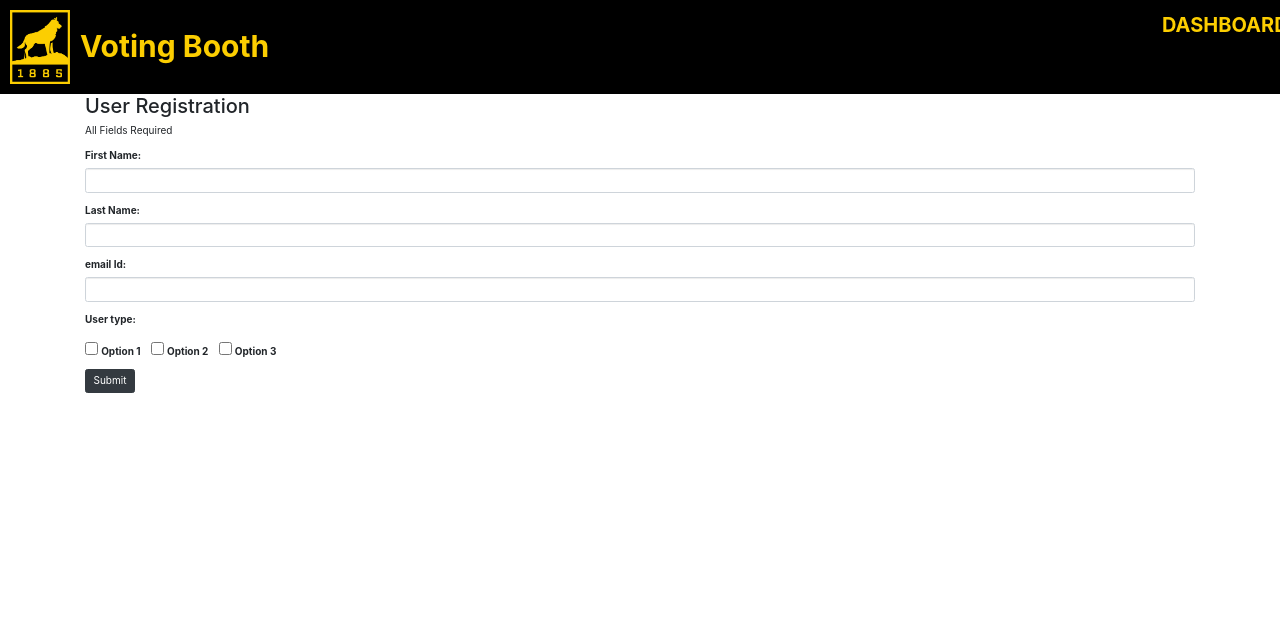
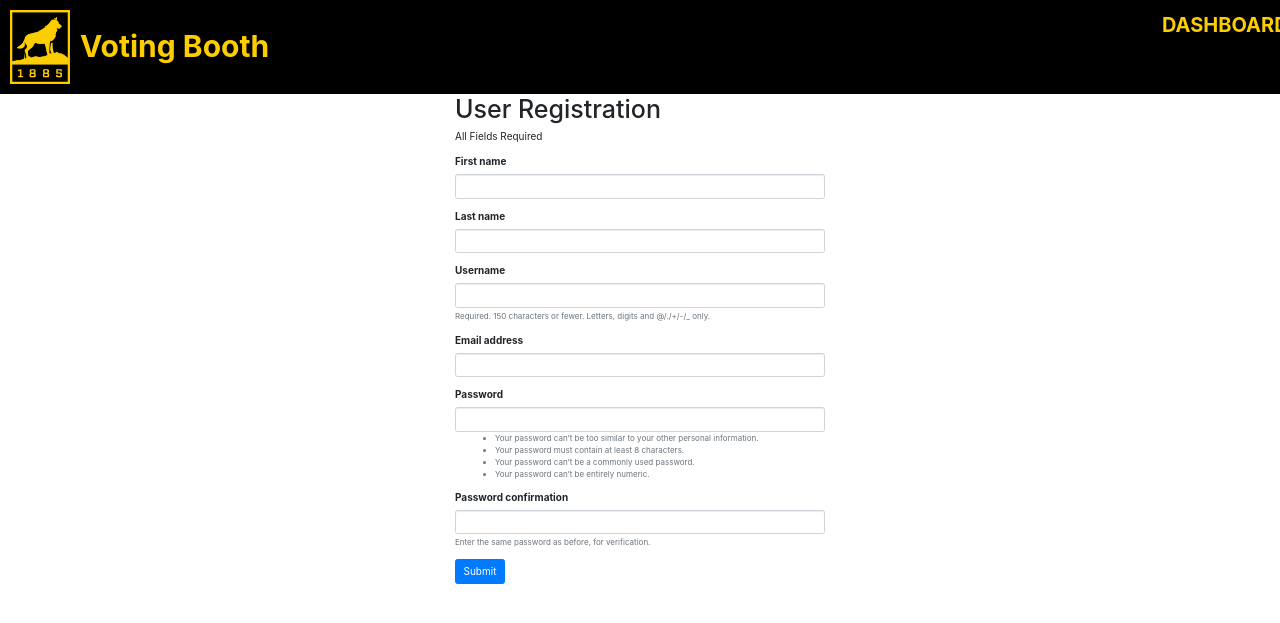
Before and after one commit to MTUHIDE/ask-meagain, a Django app: page /admin/registration/ in a window 1280 px wide. Shown: the top 623 px of the page. Run offline with Django 3.2, Linux system fonts and the light colour scheme; some libraries are stand-ins or nearby versions.

```diff
--- a/admin_back/forms.py
+++ b/admin_back/forms.py
@@ -1,4 +1,7 @@
 from django import forms
+from django.contrib.auth.forms import UserCreationForm
+from django.contrib.auth.models import User
+from django.forms import ModelForm
 
 """
     Creating a question requires an existing survey, to add one to your database do the following:
@@ -28,3 +31,25 @@ class QuestionForm(forms.Form):
 
     TYPE_CHOICES = [('radio', 'Radio'), ('checkbox', 'Checkbox')]
     answertype = forms.ChoiceField(choices=TYPE_CHOICES, widget=forms.RadioSelect)
+
+    """
+
+class RegisterForm(forms.Form):
+    first_name = forms.CharField(label='First name', max_length=100)
+    last_name = forms.CharField(label='Last name', max_length=100)
+    emailId = forms.CharField(label='Email ID', max_length=200)
+    password = forms.CharField(label='Password', max_length=200)
+    confirm_password = forms.CharField(label='confirm_password', max_length=200)
+"""
+
+
+class CreateUserForm(UserCreationForm):
+    def clean_email(self):
+        data = self.cleaned_data['email']
+        if "@mtu.edu" not in data:   # any check you need
+            raise forms.ValidationError("Must be a MTU email address")
+        return data
+
+    class Meta:
+        model = User
+        fields = ['first_name', 'last_name', 'username', 'email', 'password1', 'password2']
--- a/admin_back/templates/admin_back/forgot_password.html
+++ b/admin_back/templates/admin_back/forgot_password.html
@@ -2,7 +2,7 @@
 
 {% block content %}
 <div id="highlighted" class="hl-basic hidden-xs">
-  <div class="container-fluid">
+  <div class="container-fluid" style="width: 600px">
     <div class="row">
       <div class="col-sm-9 col-sm-offset-3 col-md-9 col-md-offset-3 col-lg-10 col-lg-offset-2">
         <h1>Forgot Password</h1>
@@ -19,7 +19,7 @@
           <div id="subMenu" class="panel panel-default">
             <ul class="subMenuHighlight panel-heading">
               <li class="subMenuHighlight panel-title" id="subMenuHighlight">
-                <a id="123" class="subMenuHighlight" href=""><span>Register</span></a>
+                <a id="123" class="subMenuHighlight" href="http://127.0.0.1:8000/admin/registration/"><span>Register</span></a>
               </li>
             </ul>
 
@@ -40,7 +40,7 @@
             <div class="col-md-5 forgot-form">
               <p>Please enter your email address below and we will send you information to change your password.</p>
               <label class="inline_label" for="un">Email Address</label> <input id="email_addy" name="email_addy" class="form-control" type="text"><br>
-              <a id="mybad" class="btn btn-primary" role="button">Reset</a>
+                <input type="submit" class="btn btn-primary" value="Reset">
             </div>
             <div class="col-md-5 forgot-return" style="display:none;">
               <h2>Reset Password Sent</h2>
--- a/admin_back/templates/admin_back/home.html
+++ b/admin_back/templates/admin_back/home.html
@@ -2,8 +2,6 @@
 {% extends 'admin_back/base.html' %}
 
 {% block content %}
-<!DOCTYPE html>
-<html lang="en">
 {% load static %}
     <link href= "{% static 'admin_back/basecss.css'%}" rel="stylesheet">
 <style>
--- a/admin_back/templates/admin_back/loginauth.html
+++ b/admin_back/templates/admin_back/loginauth.html
@@ -1,9 +1,6 @@
 {% extends 'admin_back/base.html' %}
 
 {% block content %}
-
-<!DOCTYPE html>
-<html lang="en">
 <head>
     <meta charset="UTF-8">
     <title>Login with google auth</title>
--- a/admin_back/templates/admin_back/user_registration.html
+++ b/admin_back/templates/admin_back/user_registration.html
@@ -1,8 +1,6 @@
 {% extends 'admin_back/base.html' %}
 
 {% block content %}
-<!DOCTYPE html>
-<html lang="en">
 <head>
     <meta charset="UTF-8">
     <title>Register user page</title>
@@ -16,45 +14,135 @@
 
 <body>
  <!--text box -->
-<div class="container">
-  <h2>User Registration</h2>
+<div class="container" style="width: 400px">
+  <h1>User Registration</h1>
     <p> All Fields Required</p>
-  <form action="/action_page.php">
+    <form method="POST" action="">
+        {% csrf_token %}
+
              <div class="form-group">
-      <label for="usr">First Name:</label>
-      <input type="text" class="form-control" id="usr" name="firstname">
+                <label for="{{ form.first_name.id_for_label_tag}}">
+                    {{ form.first_name.label }}
+                </label>
+                 <input type="text" id="{{ form.first_name.id_for_label }}"
+                            name="{{ form.first_name.html_name }}"
+                                {% if form.first_name.field.required %}required{% endif %}
+                                     class="form-control{% if form.first_name.errors %} is-invalid{% endif %}"
+                                        value="{% if form.first_name.value %}{{ form.first_name.value }}
+                                {% endif %}">
+                                {% if form.first_name.help_text %}
+                                    <small class="text-muted">
+                                        {{ form.first_name.help_text }}
+                                    </small>
+                                {% endif %}
+
+                 {% for err in form.first_name.errors %}
+                     <span class="invalid-feedback">{{ err }}</span>
+                 {% endfor %}
              </div>
                  <div class="form-group">
-      <label for="usr">Last Name:</label>
-      <input type="text" class="form-control" id="usr" name="lastname">
+                <label for="{{ form.last_name.id_for_label_tag}}">
+                    {{ form.last_name.label }}
+                </label>
+                 <input type="text" id="{{ form.last_name.id_for_label }}"
+                            name="{{ form.last_name.html_name }}"
+                                {% if form.last_name.field.required %}required{% endif %}
+                                     class="form-control{% if form.last_name.errors %} is-invalid{% endif %}"
+                                        value="{% if form.last_name.value %}{{ form.last_name.value }}
+                                {% endif %}">
+                                {% if form.last_name.help_text %}
+                                    <small class="text-muted">
+                                        {{ form.last_name.help_text }}
+                                    </small>
+                                {% endif %}
+
+                 {% for err in form.last_name.errors %}
+                     <span class="invalid-feedback">{{ err }}</span>
+                 {% endfor %}
+             </div>
+
+                 <div class="form-group">
+                <label for="{{ form.username.id_for_label_tag}}">
+                    {{ form.username.label }}
+                </label>
+                 <input type="text" id="{{ form.username.id_for_label }}"
+                            name="{{ form.username.html_name }}"
+                                {% if form.username.field.required %}required{% endif %}
+                                     class="form-control{% if form.username.errors %} is-invalid{% endif %}"
+                                        value="{% if form.username.value %}{{ form.username.value }}
+                                {% endif %}">
+                                {% if form.username.help_text %}
+                                    <small class="text-muted">
+                                        {{ form.username.help_text }}
+                                    </small>
+                                {% endif %}
+
+                 {% for err in form.username.errors %}
+                     <span class="invalid-feedback">{{ err }}</span>
+                 {% endfor %}
              </div>
                  <div class="form-group">
-      <label for="usr">email Id:</label>
-      <input type="email" class="form-control" id="id_username" name="emailId">
+                <label for="{{ form.email.id_for_label_tag}}">
+                    {{ form.email.label }}
+                </label>
+                 <input type="text" id="{{ form.email.id_for_label }}"
+                            name="{{ form.email.html_name }}"
+                                {% if form.email.field.required %}required{% endif %}
+                                     class="form-control{% if form.email.errors %} is-invalid{% endif %}"
+                                        value="{% if form.email.value %}{{ form.email.value }}
+                                {% endif %}">
+                                {% if form.email.help_text %}
+                                    <small class="text-muted">
+                                        {{ form.email.help_text }}
+                                    </small>
+                                {% endif %}
+
+                 {% for err in form.email.errors %}
+                     <span class="invalid-feedback">{{ err }}</span>
+                 {% endfor %}
              </div>
                  <div class="form-group">
-      <label for="usertype">User type:</label>
+                <label for="{{ form.password1.id_for_label_tag}}">
+                    {{ form.password1.label }}
+                </label>
+                 <input type="password" id="{{ form.password1.id_for_label }}"
+                            name="{{ form.password1.html_name }}"
+                                {% if form.password1.field.required %}required{% endif %}
+                                     class="form-control{% if form.password1.errors %} is-invalid{% endif %}"
+                                        value="{% if form.password1.value %}{{ form.password1.value }}
+                                {% endif %}">
+                                {% if form.password1.help_text %}
+                                    <small class="text-muted">
+                                        {{ form.password1.help_text }}
+                                    </small>
+                                {% endif %}
+
+                 {% for err in form.password1.errors %}
+                     <span class="invalid-feedback">{{ err }}</span>
+                 {% endfor %}
              </div>
-      <!-- check box-->
-    <div class="form-check-inline">
-        <label class="form-check-label">
-            <input type="checkbox" class="form-check-input" value="">Option 1
+                 <div class="form-group">
+                <label for="{{ form.password2.id_for_label_tag}}">
+                    {{ form.password2.label }}
                 </label>
+                 <input type="password" id="{{ form.password2.id_for_label }}"
+                            name="{{ form.password2.html_name }}"
+                                {% if form.password2.field.required %}required{% endif %}
+                                     class="form-control{% if form.password2.errors %} is-invalid{% endif %}"
+                                        value="{% if form.password2.value %}{{ form.password2.value }}
+                                {% endif %}">
+                                {% if form.password2.help_text %}
+                                    <small class="text-muted">
+                                        {{ form.password2.help_text }}
+                                    </small>
+                                {% endif %}
+
+                 {% for err in form.password2.errors %}
+                     <span class="invalid-feedback">{{ err }}</span>
+                 {% endfor %}
              </div>
-    <div class="form-check-inline">
-        <label class="form-check-label">
-            <input type="checkbox" class="form-check-input" value="">Option 2
-        </label>
-    </div>
-    <div class="form-check-inline">
-        <label class="form-check-label">
-            <input type="checkbox" class="form-check-input" value="">Option 3
-        </label>
-    </div>
-    <div>
-      <p> </p>
-         <input type="submit" class="btn btn-dark" value="Submit">
-    </div>
+
+        <input type="submit" name="Create User" class="btn btn-primary">
     </form>
 </div>
 </body>
--- a/admin_back/urls.py
+++ b/admin_back/urls.py
@@ -13,7 +13,7 @@ urlpatterns = [
     path('dashboard/', views.dashboard, name='dashboard'),
     path('manage_survey/', views.manage_survey, name='manage_survey'),
     path('manage_question/<int:survey_id>/', views.manage_question, name='manage_question'),
-    path('registration/', views.registeration, name='user_registration'),
+    path('registration/', views.registration, name='user_registration'),
     path('results/', views.results, name='results'),
     path('forgot_password/', views.forgotpass, name='forgot_password'),
 
--- a/admin_back/views.py
+++ b/admin_back/views.py
@@ -1,19 +1,47 @@
 from django.http import HttpResponse, HttpResponseRedirect
 from django.shortcuts import render, redirect
 from django.template import loader
+from django.contrib import messages
 from django.http import JsonResponse
+from django.contrib.auth.forms import UserCreationForm
 
-from .forms import QuestionForm, SurveyForm
+
+from .forms import QuestionForm, SurveyForm, UserCreationForm, CreateUserForm
 from .models import Question, Choice, Survey, QuestionTypes
+
 
 def index(request):
     context = {}
     return render(request, 'admin_back/index.html', context)
 
-def registeration(request):
+
+def registration(request):
+    form = CreateUserForm()
+
+    if request.method == "POST":
+        form = CreateUserForm(request.POST)
+        if form.is_valid():
+            form.save()
+            return redirect('admin_back:home')
+    context = {'form': form}
+    return render(request, 'admin_back/user_registration.html', context)
+
+'''
+def registration(request):
+    if request.method == 'POST':
+        form = RegisterForm(request.POST)
+        if form.is_valid():
+            user = Newusers()
+            user.first_name = form.cleaned_data['first_name']
+            user.last_name = form.cleaned_data['last_name']
+            user.emailId = form.cleaned_data['emailId']
+            user.password = form.cleaned_data['password']
+            user.save()']
+
     context = {}
     return render(request, 'admin_back/user_registration.html', context)
 
+'''
 def dashboard(request):
     context = {}
     return render(request, 'admin_back/dashboard.html', context)
```
Also changed, not shown: admin_back/models.py (+11 -0 lines). Lines whose indentation alone changed are shown as unchanged.
